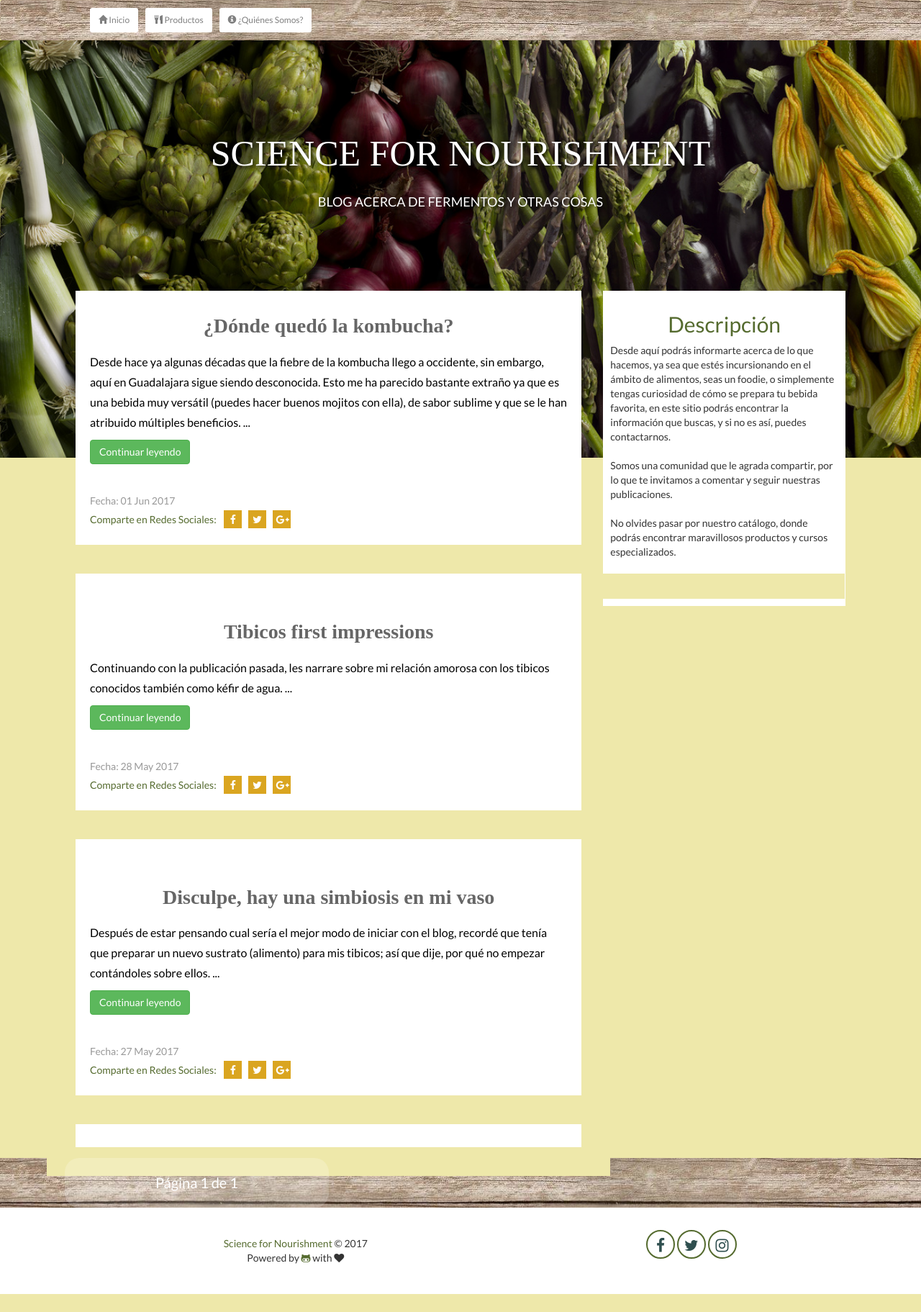
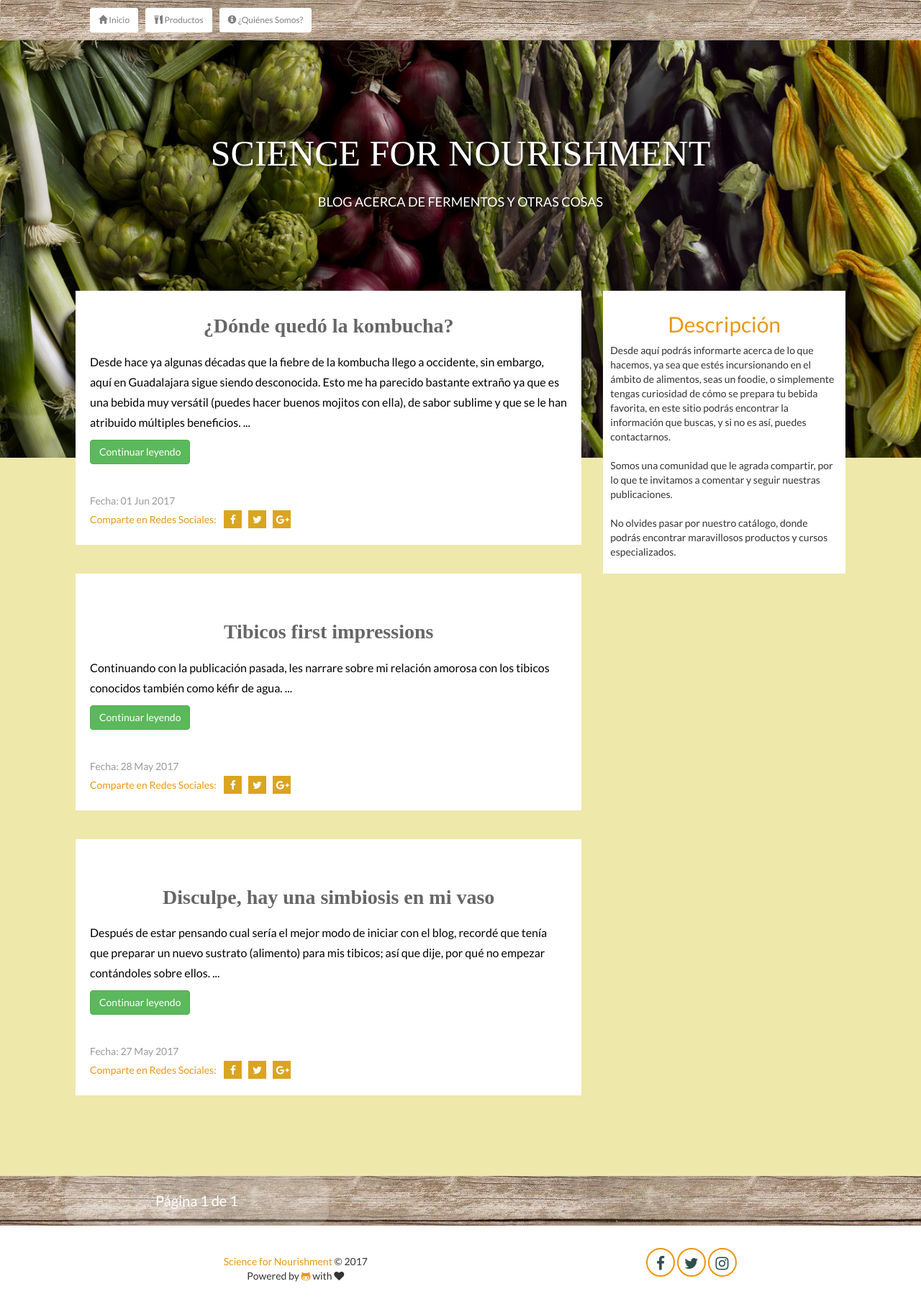
Before and after one commit to ScienceforNourishment/ScienceforNourishment.github.io, a Jekyll site: the page built from index.html, in a window 1280 px wide. Shown: the whole page at 72% size. Built offline with Jekyll 4.4.1, drawn with Linux system fonts in a browser that asks for light colours; nearby versions of some CDN libraries; some web fonts are replaced; the list of posts is cut into pages by our own code; before the commit the page ends 1798 px from its top, so only the background shows below that.

Commit message:
Color changes

```diff
--- a/_layouts/default.html
+++ b/_layouts/default.html
@@ -9,9 +9,9 @@
     <meta name="google-site-verification" content="N9BewCljjj1CcRaE1gDkxtHPrEwXD_TrJJS9ubfLsz4" />
     <meta name="msvalidate.01" content="4B0705761BCEDFA5FBFA32CA8C7F919B" />
     <meta name="HandheldFriendly" content="True" />
-    <meta name="theme-color" content="#df4949">
-    <meta name="msapplication-navbutton-color" content="#df4949">
-    <meta name="apple-mobile-web-app-status-bar-style" content="#df4949">
+    <meta name="theme-color" content="#ec9611">
+    <meta name="msapplication-navbutton-color" content="#ec9611">
+    <meta name="apple-mobile-web-app-status-bar-style" content="#ec9611">
     <link href="/css/bootstrap.min.css" rel="stylesheet" type="text/css">
     <link href="/assets/css/all.css" rel="stylesheet">
     <link href="//fonts.googleapis.com/css?family=IM+Fell+English" rel="stylesheet" type="text/css" >
--- a/index.html
+++ b/index.html
@@ -70,9 +70,8 @@
                         a comentar y seguir nuestras publicaciones.<br><br>
                         No olvides pasar por nuestro catálogo, donde podrás encontrar maravillosos productos y cursos especializados.
                         </p>
-                    <div class="aboutdivider">
-                    <hr/>
                     </div>
+                    <hr>
                     <div id="fb-root"></div>
                     <script>
                         (function (d, s, id) {
```
Also changed, not shown: assets/css/all.css.
